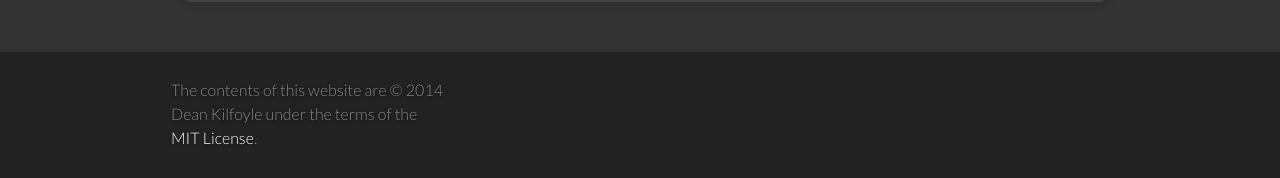
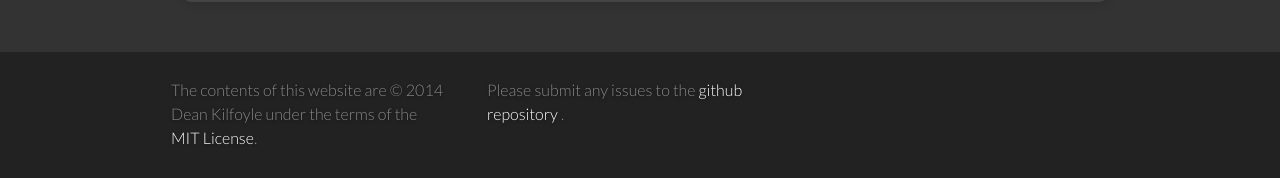
Before and after one commit to dkilfoyle/thrombolysis, a Jekyll site: the page built from index.html, in a window 1280 px wide. Shown: the part 1314-1492 px from the top of the page. Built offline with Jekyll 4.4.1, drawn with Linux system fonts in a browser that asks for light colours; comment, search, counter and statistics services are not loaded.

Commit message:
Add link to issues in footer

```diff
--- a/_includes/footer.html
+++ b/_includes/footer.html
@@ -3,5 +3,8 @@
     <div class="unit one-third center-on-mobiles">
       <p>The contents of this website are &copy;&nbsp;2014 Dean Kilfoyle under the terms of the <a href="{{ site.repository }}/blob/master/LICENSE">MIT&nbsp;License</a>.</p>
     </div>
+        <div class="unit one-third center-on-mobiles">
+      <p>Please submit any issues to the <a href="https://github.com/dkilfoyle/thrombolysis/issues">github repository </a>.</p>
+    </div>
   </div>
 </footer>
```
Also changed, not shown: 1 other file.
